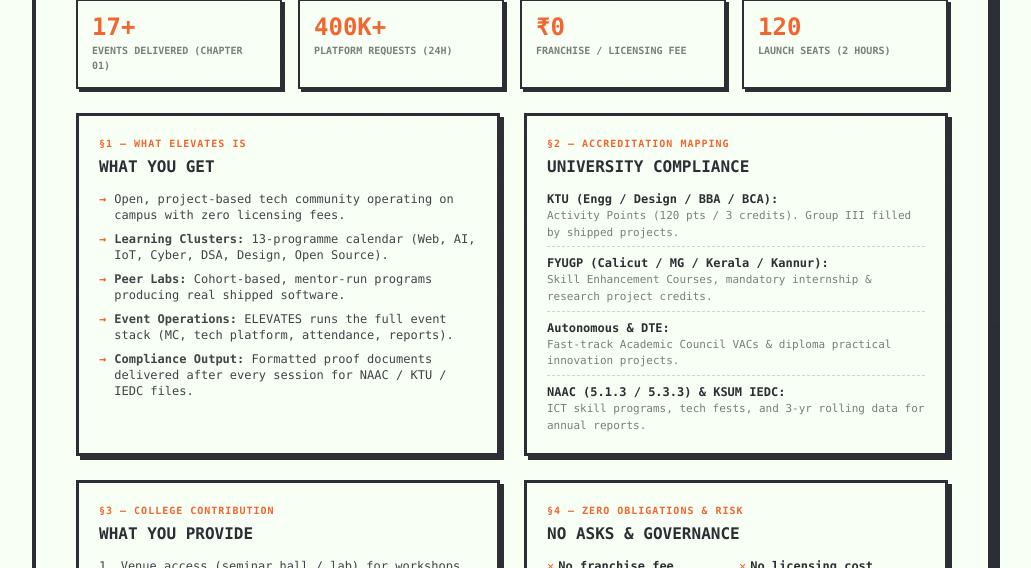
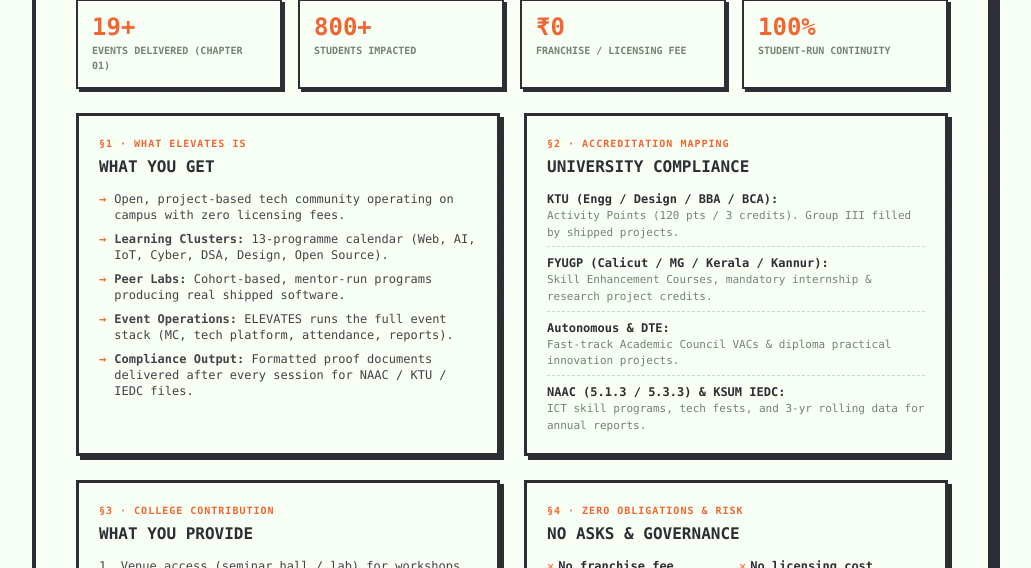
Before and after one commit to Elevates-Foundation/Elevates-web, a Next.js app: page /elevates-for-colleges-pdf in a window 1280 px wide. Shown: the part 476-1044 px from the top of the page, without its empty margins (128-1159 px from the left). Built offline with nearby package versions, Linux system fonts and the light colour scheme.

Commit message:
fix(pdf): fix blank print preview by isolating custom cursor and enforcing exact print colors

```diff
--- a/src/app/elevates-for-colleges-pdf/layout.tsx
+++ b/src/app/elevates-for-colleges-pdf/layout.tsx
@@ -1,9 +1,9 @@
 import type { Metadata } from "next";
 
 export const metadata: Metadata = {
-  title: "ELEVATES For Colleges — One-Pager | elevates.live",
+  title: "ELEVATES For Colleges | One-Pager Summary",
   description:
-    "Bring ELEVATES to your college. Project-based tech programming for Kerala students — mapped to KTU, NAAC, NBA, FYUGP, and KSUM IEDC requirements.",
+    "Bring ELEVATES to your college. Project-based tech programming for Kerala students mapped to KTU, NAAC, NBA, FYUGP, and KSUM IEDC requirements.",
   robots: { index: false, follow: false },
 };
 
--- a/src/app/elevates-for-colleges-pdf/page.tsx
+++ b/src/app/elevates-for-colleges-pdf/page.tsx
@@ -99,7 +99,7 @@
                 FACULTY &amp; INSTITUTIONAL GUIDE
               </span>
               <span className="font-mono text-[11px] text-paper/60 block">
-                Kerala Student Tech Network · 2026–27
+                Kerala Student Tech Network · 2026-27
               </span>
             </div>
           </div>
@@ -108,7 +108,7 @@
           <div className="border-3 border-graphite p-6 bg-paper shadow-[5px_5px_0px_0px_rgba(45,45,52,1)] mb-6 relative">
             <div className="absolute -top-3 left-6 w-24 h-4 bg-flame rotate-[-1.5deg] border border-graphite/40" />
             <h1 className="text-xl sm:text-3xl font-black uppercase text-graphite leading-tight mb-2">
-              BRING <span className="text-flame">ELEVATES</span> TO YOUR CAMPUS —<br className="hidden sm:inline" />
+              BRING <span className="text-flame">ELEVATES</span> TO YOUR CAMPUS:<br className="hidden sm:inline" />
               ZERO COST. REAL PROOF. FULLY DOCUMENTED.
             </h1>
             <p className="font-mono text-xs sm:text-sm text-olive font-semibold">
@@ -119,15 +119,15 @@
           {/* Key Proof Stats Bar */}
           <div className="grid grid-cols-2 sm:grid-cols-4 gap-3 sm:gap-4 mb-6">
             <div className="bg-paper p-3.5 border-2 border-graphite shadow-[3px_3px_0px_0px_rgba(45,45,52,1)]">
-              <span className="font-black text-xl sm:text-2xl text-flame block leading-none">17+</span>
+              <span className="font-black text-xl sm:text-2xl text-flame block leading-none">19+</span>
               <span className="font-mono text-[10px] text-olive font-bold uppercase block mt-1">
                 Events Delivered (Chapter 01)
               </span>
             </div>
             <div className="bg-paper p-3.5 border-2 border-graphite shadow-[3px_3px_0px_0px_rgba(45,45,52,1)]">
-              <span className="font-black text-xl sm:text-2xl text-flame block leading-none">400K+</span>
+              <span className="font-black text-xl sm:text-2xl text-flame block leading-none">800+</span>
               <span className="font-mono text-[10px] text-olive font-bold uppercase block mt-1">
-                Platform Requests (24h)
+                Students Impacted
               </span>
             </div>
             <div className="bg-paper p-3.5 border-2 border-graphite shadow-[3px_3px_0px_0px_rgba(45,45,52,1)]">
@@ -137,9 +137,9 @@
               </span>
             </div>
             <div className="bg-paper p-3.5 border-2 border-graphite shadow-[3px_3px_0px_0px_rgba(45,45,52,1)]">
-              <span className="font-black text-xl sm:text-2xl text-flame block leading-none">120</span>
+              <span className="font-black text-xl sm:text-2xl text-flame block leading-none">100%</span>
               <span className="font-mono text-[10px] text-olive font-bold uppercase block mt-1">
-                Launch Seats (2 Hours)
+                Student-Run Continuity
               </span>
             </div>
           </div>
@@ -149,7 +149,7 @@
             {/* Left Box: §1 What ELEVATES Is */}
             <div className="bg-paper border-3 border-graphite p-5 shadow-[4px_4px_0px_0px_rgba(45,45,52,1)]">
               <span className="font-mono text-[10px] font-bold text-flame uppercase tracking-widest block mb-1">
-                §1 — WHAT ELEVATES IS
+                §1 · WHAT ELEVATES IS
               </span>
               <h2 className="font-mono font-black text-base uppercase text-graphite mb-3">
                 WHAT YOU GET
@@ -181,7 +181,7 @@
             {/* Right Box: §2 Compliance & Accreditation */}
             <div className="bg-paper border-3 border-graphite p-5 shadow-[4px_4px_0px_0px_rgba(45,45,52,1)]">
               <span className="font-mono text-[10px] font-bold text-flame uppercase tracking-widest block mb-1">
-                §2 — ACCREDITATION MAPPING
+                §2 · ACCREDITATION MAPPING
               </span>
               <h2 className="font-mono font-black text-base uppercase text-graphite mb-3">
                 UNIVERSITY COMPLIANCE
@@ -209,14 +209,14 @@
             {/* Left Box: §3 College Contribution & Budget */}
             <div className="bg-paper border-3 border-graphite p-5 shadow-[4px_4px_0px_0px_rgba(45,45,52,1)]">
               <span className="font-mono text-[10px] font-bold text-flame uppercase tracking-widest block mb-1">
-                §3 — COLLEGE CONTRIBUTION
+                §3 · COLLEGE CONTRIBUTION
               </span>
               <h2 className="font-mono font-black text-base uppercase text-graphite mb-3">
                 WHAT YOU PROVIDE
               </h2>
               <ol className="space-y-1.5 text-xs text-graphite/90 mb-3">
                 <li>1. Venue access (seminar hall / lab) for workshops.</li>
-                <li>2. One named Faculty Coordinator (1–2 hrs/month).</li>
+                <li>2. One named Faculty Coordinator (1-2 hrs/month).</li>
                 <li>3. Co-branding permission alongside institution name.</li>
                 <li>4. Operational expenses paid from existing heads:</li>
               </ol>
@@ -240,7 +240,7 @@
             {/* Right Box: §4 Zero Obligations & Governance */}
             <div className="bg-paper border-3 border-graphite p-5 shadow-[4px_4px_0px_0px_rgba(45,45,52,1)]">
               <span className="font-mono text-[10px] font-bold text-flame uppercase tracking-widest block mb-1">
-                §4 — ZERO OBLIGATIONS &amp; RISK
+                §4 · ZERO OBLIGATIONS &amp; RISK
               </span>
               <h2 className="font-mono font-black text-base uppercase text-graphite mb-3">
                 NO ASKS &amp; GOVERNANCE
@@ -270,7 +270,7 @@
           {/* MOU Terms Summary */}
           <div className="bg-paper border-3 border-graphite p-5 shadow-[4px_4px_0px_0px_rgba(45,45,52,1)] mb-6">
             <span className="font-mono text-[10px] font-bold text-flame uppercase tracking-widest block mb-1">
-              §5 — MOU TERMS SUMMARY
+              §5 · MOU TERMS SUMMARY
             </span>
             <div className="grid grid-cols-1 sm:grid-cols-3 gap-4 text-xs">
               <div>
@@ -308,31 +308,46 @@
       {/* ─── PRINT CSS STYLES ─── */}
       <style>{`
         @media print {
-          html, body, main, .pdf-page-wrapper, .printable-doc, .printable-card {
+          * {
+            -webkit-print-color-adjust: exact !important;
+            print-color-adjust: exact !important;
+          }
+
+          html, body {
             background: #f8fff4 !important;
             color: #2d2d34 !important;
             margin: 0 !important;
             padding: 0 !important;
             height: auto !important;
-            min-height: 0 !important;
-            max-height: none !important;
+            min-height: 100% !important;
             overflow: visible !important;
             position: static !important;
-            transform: none !important;
-            box-shadow: none !important;
-            float: none !important;
+          }
+
+          body::before,
+          body::after {
+            display: none !important;
           }
 
           .no-print,
           nav,
-          header,
           footer,
           .navbar,
           [data-navbar],
-          [class*="CustomCursor"],
-          [class*="cursor-none"] {
+          .custom-cursor {
             display: none !important;
             visibility: hidden !important;
+            height: 0 !important;
+            width: 0 !important;
+            overflow: hidden !important;
+          }
+
+          .pdf-page-wrapper {
+            background: #f8fff4 !important;
+            color: #2d2d34 !important;
+            padding: 0 !important;
+            margin: 0 !important;
+            overflow: visible !important;
           }
 
           .printable-doc {
@@ -341,13 +356,16 @@
             max-width: 100% !important;
             margin: 0 !important;
             padding: 0 !important;
+            overflow: visible !important;
           }
 
           .printable-card {
             border: 2px solid #2d2d34 !important;
             box-shadow: none !important;
-            padding: 12px !important;
+            padding: 12px 16px !important;
             background: #f8fff4 !important;
+            margin: 0 auto !important;
+            max-width: 100% !important;
           }
 
           @page {
--- a/src/app/globals.css
+++ b/src/app/globals.css
@@ -112,6 +112,11 @@
 
 /* Print Overrides to prevent blank PDF previews */
 @media print {
+  * {
+    -webkit-print-color-adjust: exact !important;
+    print-color-adjust: exact !important;
+  }
+
   html, body {
     background-color: #f8fff4 !important;
     color: #2d2d34 !important;
@@ -121,7 +126,12 @@
     position: static !important;
   }
 
-  body::before {
+  body::before,
+  body::after {
+    display: none !important;
+  }
+
+  .custom-cursor {
     display: none !important;
   }
 }
--- a/src/components/custom-cursor.tsx
+++ b/src/components/custom-cursor.tsx
@@ -52,11 +52,11 @@
         <>
             <div
                 ref={cursorRef}
-                className="hidden lg:block fixed top-0 left-0 w-4 h-4 bg-flame rounded-full pointer-events-none z-[100002] mix-blend-difference -translate-x-1/2 -translate-y-1/2"
+                className="custom-cursor hidden lg:block fixed top-0 left-0 w-4 h-4 bg-flame rounded-full pointer-events-none z-[100002] mix-blend-difference -translate-x-1/2 -translate-y-1/2"
             />
             <div
                 ref={followerRef}
-                className="hidden lg:block fixed top-0 left-0 w-12 h-12 border-2 border-indigo rounded-full pointer-events-none z-[100001] opacity-50 -translate-x-1/2 -translate-y-1/2 mix-blend-difference"
+                className="custom-cursor hidden lg:block fixed top-0 left-0 w-12 h-12 border-2 border-indigo rounded-full pointer-events-none z-[100001] opacity-50 -translate-x-1/2 -translate-y-1/2 mix-blend-difference"
             />
         </>
     );
```
